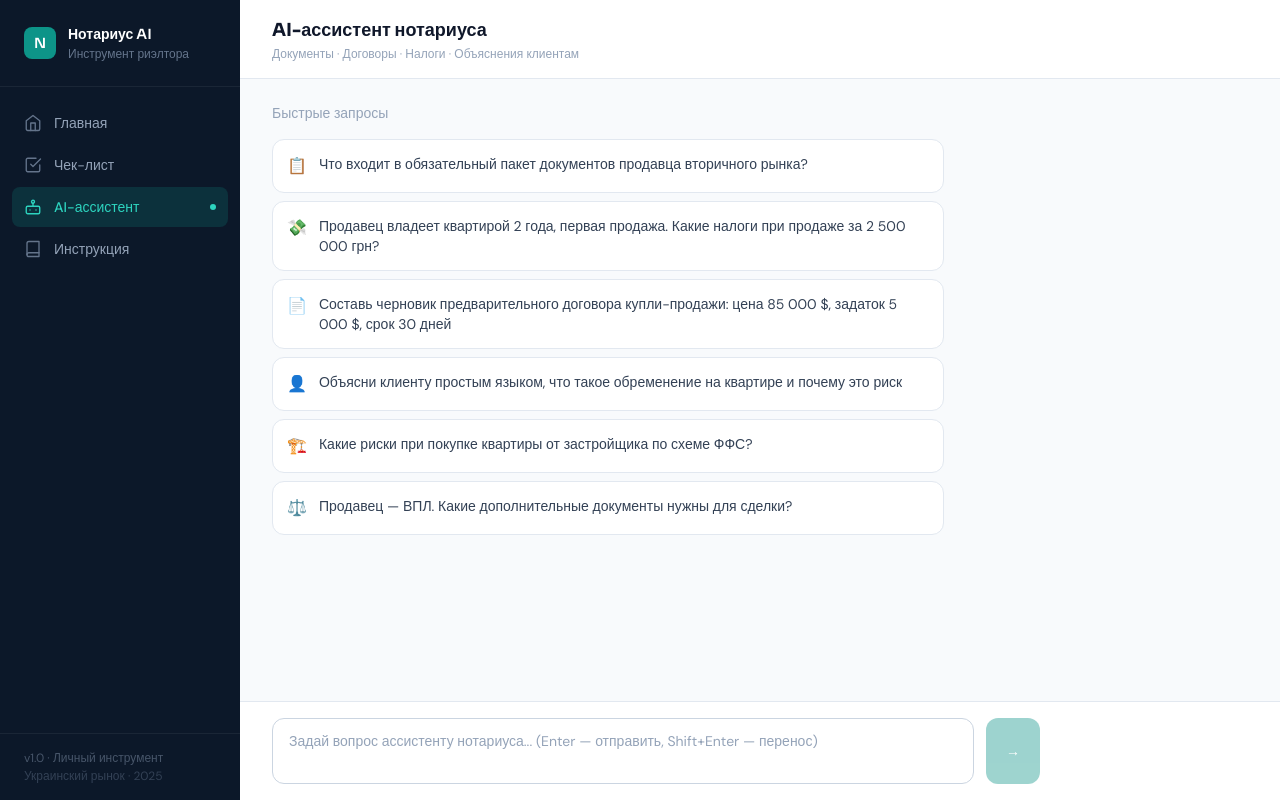
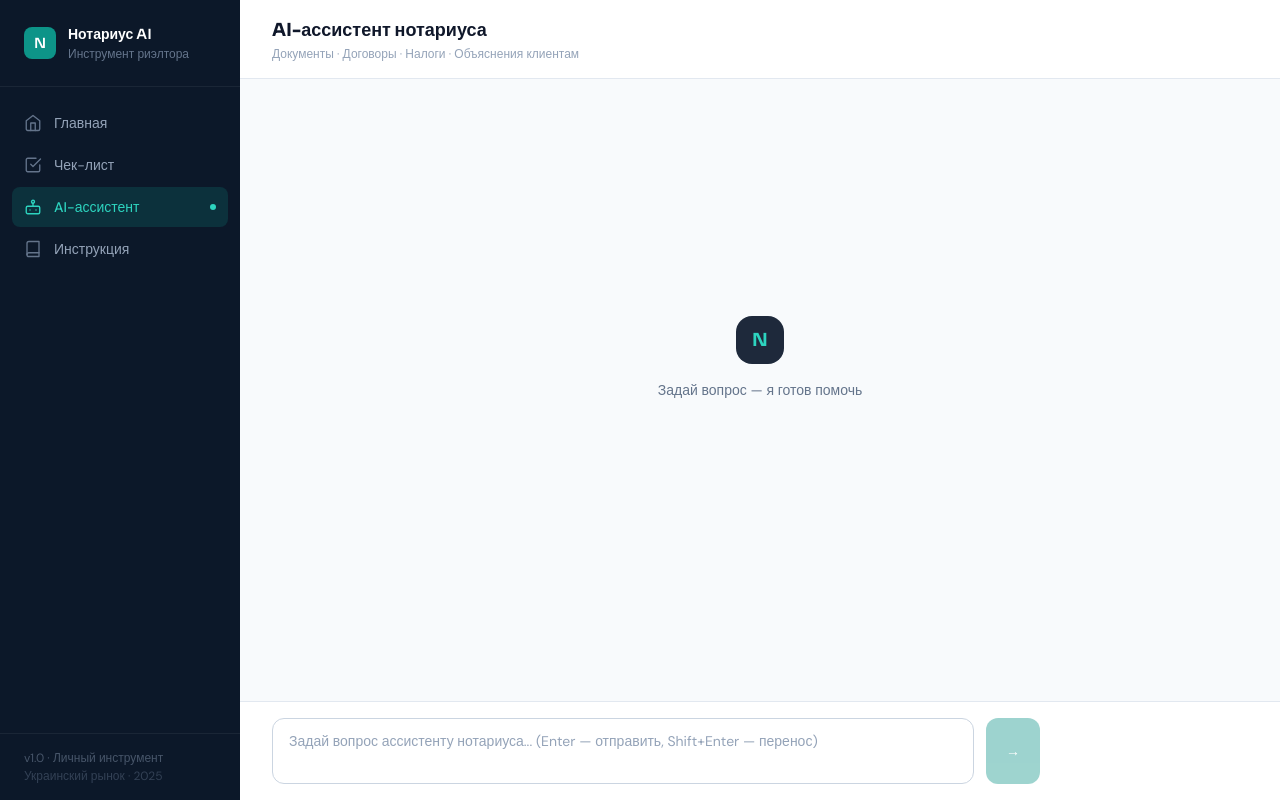
Before and after one commit to romasse/ai-notarius, a Next.js app: page /assistant in a window 1280 px wide. Built offline with nearby package versions, Linux system fonts and the light colour scheme.

Commit message:
Update page.tsx

```diff
--- a/app/assistant/page.tsx
+++ b/app/assistant/page.tsx
@@ -129,21 +129,12 @@ export default function AssistantPage() {
       {/* Messages */}
       <div className="flex-1 overflow-auto px-8 py-6">
         {messages.length === 0 ? (
-          <div>
-            <p className="text-sm text-slate-400 mb-4 font-medium">Быстрые запросы</p>
-            <div className="grid grid-cols-1 gap-2 max-w-2xl">
-              {QUICK_PROMPTS.map((p, i) => (
-                <button
-                  key={i}
-                  onClick={() => send(p.text)}
-                  className="flex items-start gap-3 text-left text-sm p-3.5 bg-white border border-slate-200 rounded-xl hover:border-teal-300 hover:bg-teal-50 transition-all text-slate-700 group"
-                >
-                  <span className="text-base">{p.icon}</span>
-                  <span className="group-hover:text-teal-800 transition-colors">{p.text}</span>
-                </button>
-              ))}
-            </div>
-          </div>
+          <div className="flex flex-col items-center justify-center h-full text-center pb-16">
+    <div className="w-12 h-12 rounded-2xl bg-slate-800 flex items-center justify-center mb-4">
+      <span className="text-teal-400 text-lg font-bold" style={{fontFamily: 'Sora, sans-serif'}}>N</span>
+    </div>
+    <p className="text-slate-500 text-sm">Задай вопрос — я готов помочь</p>
+  </div>
         ) : (
           <>
             {messages.map((msg, i) =>
```
